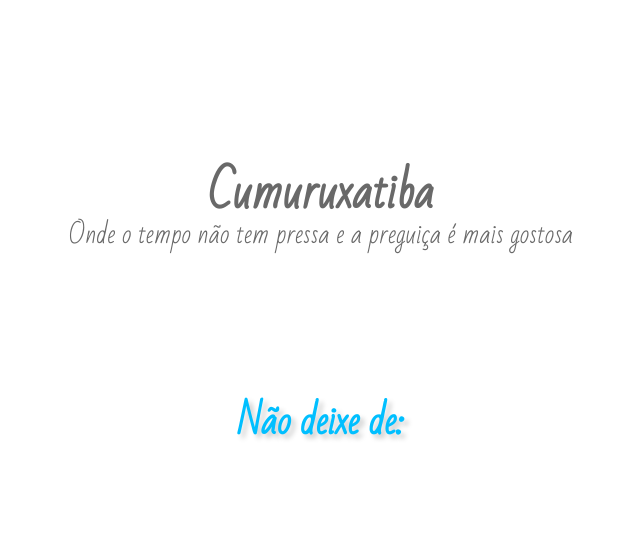
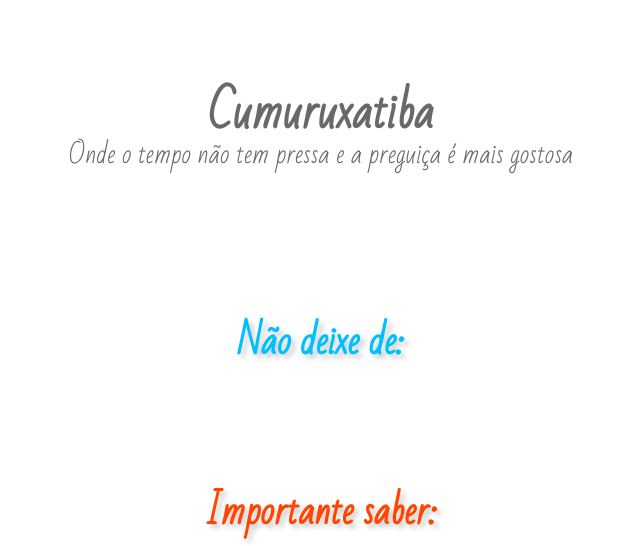
Before and after one commit to mangaba25/Cumuru_, a Django app: template core/templates/index.html in a window 1280 px wide. Shown: the part 111-657 px from the top of the page, without its empty margins (319-959 px from the left). Run offline with Django 3.2, Linux system fonts and the light colour scheme; the template is opened without the code that fills it, so the values that code supplies are empty; some libraries are stand-ins or nearby versions; some web fonts are replaced.

Commit message:
primeiro commit

```diff
--- a/core/static/assets/estilo.css
+++ b/core/static/assets/estilo.css
@@ -11,7 +11,7 @@
 
 }
 #container1{
-    margin-top: 300px;
+    margin-top: 220px;
 
 }
 #bs-example-navbar-collapse-1 li{
```
